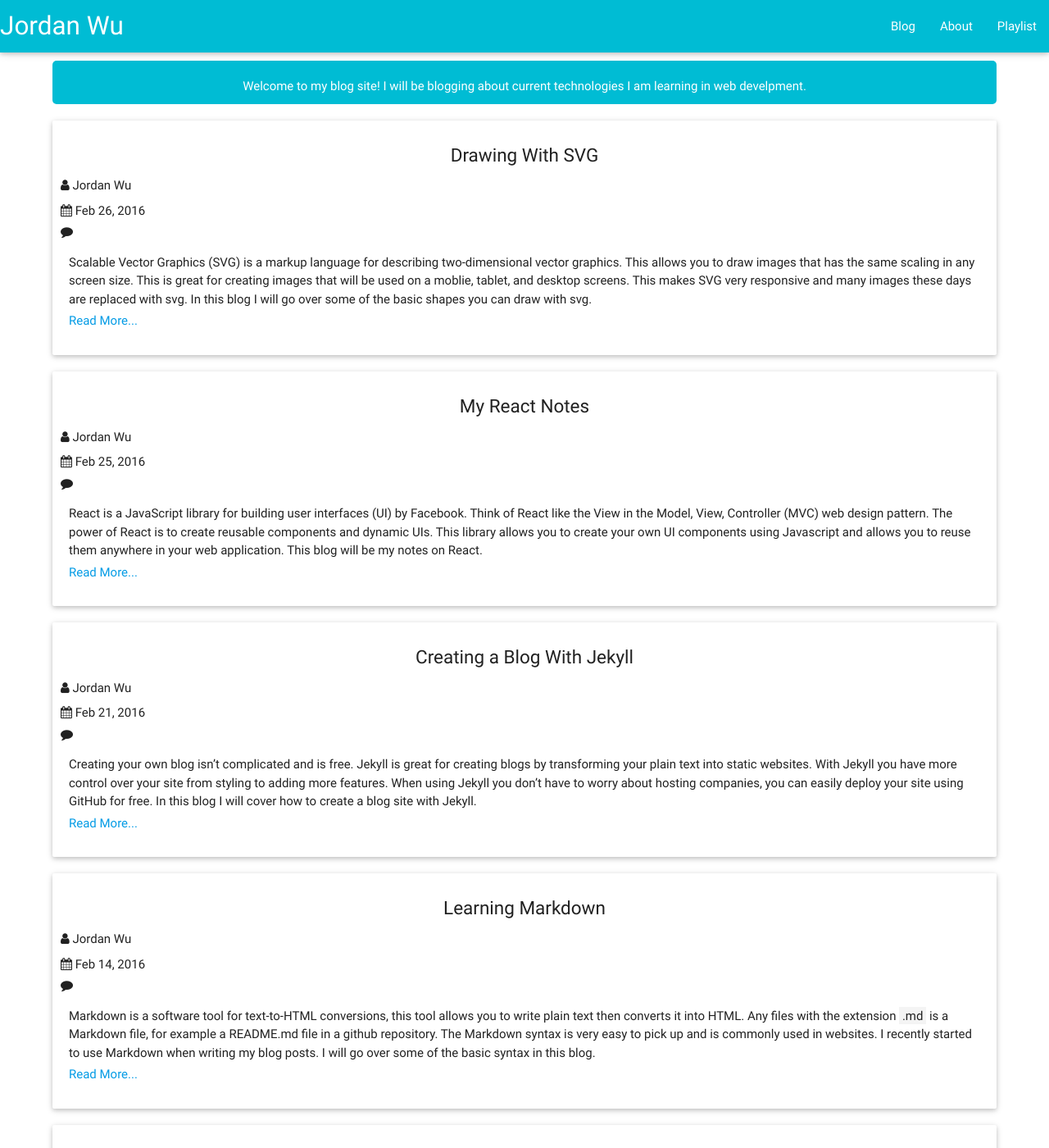
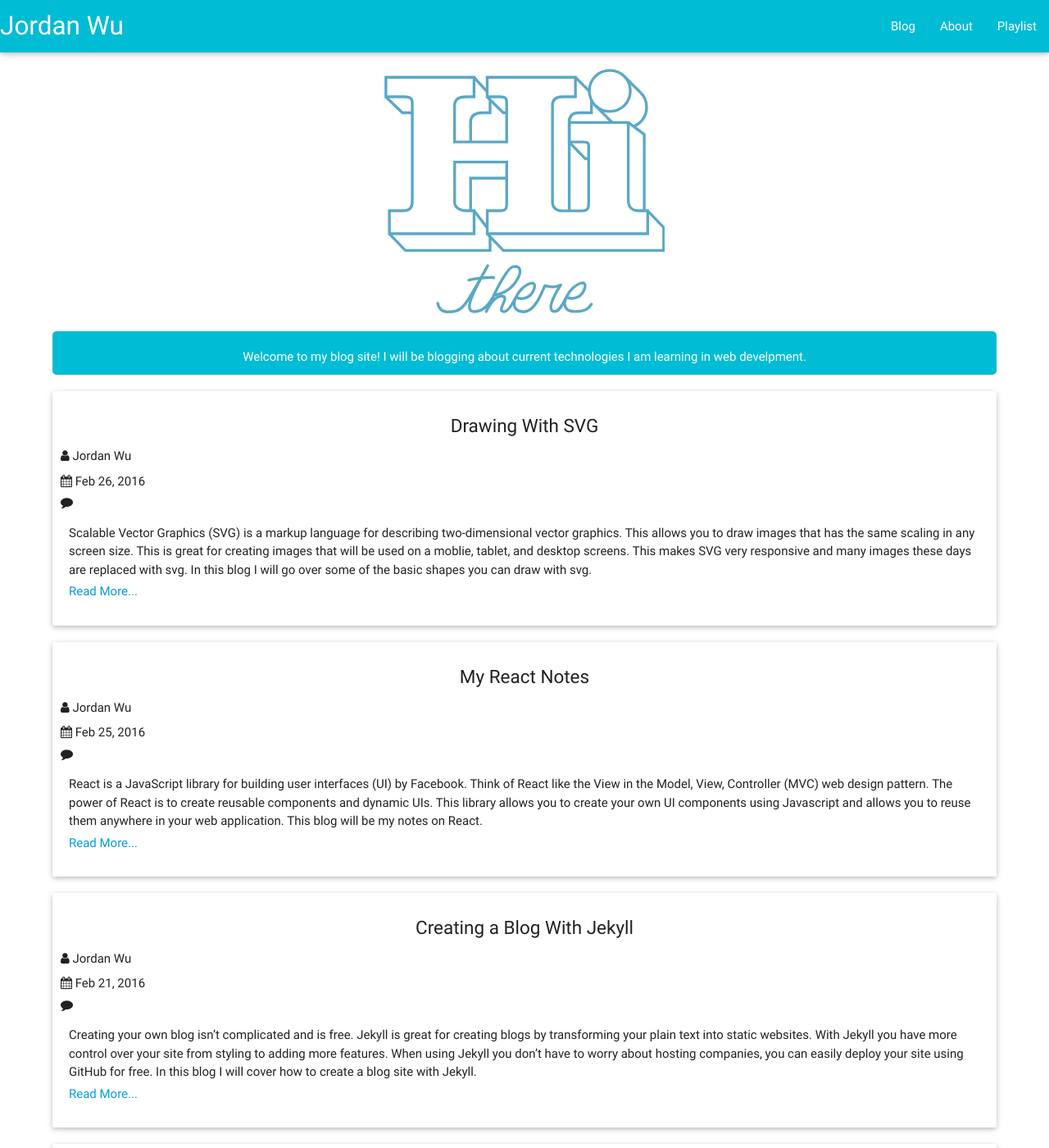
Before and after one commit to JordanSpencerWu/old-website, a Jekyll site: the page built from index.html, in a window 1280 px wide and 1400 px high. Shown: the whole window at 82% size. Built offline with Jekyll 4.4.1, drawn with Linux system fonts in a browser that asks for light colours; nearby versions of some CDN libraries; the list of posts is cut into pages by our own code; comment, search, counter and statistics services are not loaded.

Commit message:
add vivus.js animation to index

```diff
--- a/_includes/head.html
+++ b/_includes/head.html
@@ -18,4 +18,5 @@
   <link rel="alternate" type="application/rss+xml" title="{{ site.title }}" href="{{ "/feed.xml" | prepend: site.baseurl | prepend: site.url }}">
   <script src="//code.jquery.com/jquery-1.12.0.min.js"></script>
   <script src="{{ "/assets/js/materialize.min.js" | prepend: site.baseurl }}"></script>
+  <script src="{{ "/assets/js/vivus.min.js" | prepend: site.baseurl }}"></script>
 </head>
--- a/_sass/_styles.scss
+++ b/_sass/_styles.scss
@@ -202,3 +202,7 @@ pre > code { padding: 0; background-color: #fff; }
   right: 0;
   bottom: 0;
 }
+
+.bloc-head {
+  margin: 20px 0;
+}
--- a/index.html
+++ b/index.html
@@ -1,6 +1,39 @@
 ---
 layout: default
 ---
+<!-- Head: HI THERE -->
+<div class="bloc bloc-head">
+  <svg height="300" xmlns="http://www.w3.org/2000/svg" x="0px" y="0px" style="display:block; margin:0 auto;"
+      viewBox="0 0 404.7 354" enable-background="new 0 0 404.7 354" id="hi-there" onclick="hi.reset().play();">
+
+    <!-- HI -->
+    <path fill="none" data-duration="10" stroke="#5aa8c5" stroke-width="4" d="M324.6,61.2c16.6,0,29.5-12.9,29.5-29.5c0-16.6-12.9-29.5-29.5-29.5c-16.6,0-29.5,12.9-29.5,29.5C295.1,48.4,308,61.2,324.6,61.2z"/>
+    <path fill="none" data-duration="130" stroke="#5aa8c5" stroke-width="4" d="M366.2,204.2c-9.8,0-15-5.6-15-15.1V77.2h-85v28h19.5c9.8,0,8.5,2.1,8.5,11.6v72.4c0,9.5,0.5,15.1-9.3,15.1H277h-20.7c-8.5,0-14.2-4.1-14.2-12.9V52.4c0-8.5,5.7-12.3,14.2-12.3h18.8v-28h-127v28h18.1c8.5,0,9.9,2.1,9.9,8.9v56.1h-75V53.4c0-11.5,8.6-13.3,17-13.3h11v-28H2.2v28h26c8.5,0,12,2.1,12,7.9v142.2c0,8.5-3.6,13.9-12,13.9h-21v33h122v-33h-11c-8.5,0-17-4.1-17-12.2v-57.8h75v58.4c0,9.1-1.4,11.6-9.9,11.6h-18.1v33h122.9h5.9h102.2v-33H366.2z"/>
+
+    <path fill="none" data-async data-delay="20" stroke="#5aa8c5" stroke-width="4" d="M358.8,82.8c11.1-4.2,18.8-14.7,18.8-27.5c0-8.5-3.4-16-8.9-21.3"/>
+    <path fill="none" data-async stroke="#5aa8c5" stroke-width="4" d="M124.2,105.7V77c0-11.5,9.1-13.8,17.5-13.8h10.5V44.7"/>
+    <polyline fill="none" data-async stroke="#5aa8c5" stroke-width="4" points="147.9,40.2 171.2,63.2 175.7,63.2"/>
+    <line fill="none" data-async stroke="#5aa8c5" stroke-width="4" x1="295.1" y1="32.1" x2="275.2" y2="12.2"/>
+    <path fill="none" data-async stroke="#5aa8c5" stroke-width="4" d="M266.2,204.7V75.9c0-8.5,5.2-12.8,13.7-12.8h18.3V44.7"/>
+    <polyline fill="none" data-async stroke="#5aa8c5" stroke-width="4" points="265.9,105.2 289.2,129.2 293.7,129.2"/>
+    <polyline fill="none" data-async stroke="#5aa8c5" stroke-width="4" points="374.2,204.7 374.2,94.2 358.8,82.8 351.2,77.2"/>
+    <polyline fill="none" data-async stroke="#5aa8c5" stroke-width="4" points="148.2,237.2 171.2,261.2 294.6,261.2 300.5,261.2 402.2,261.2 402.2,228.2 379.2,204.2"/>
+    <polyline fill="none" data-async stroke="#5aa8c5" stroke-width="4" points="124.2,204.7 124.2,157.2 175.7,157.2"/>
+    <line fill="none" data-async stroke="#5aa8c5" stroke-width="4" x1="147.7" y1="228.2" x2="129.2" y2="204.2"/>
+    <polyline fill="none" data-async stroke="#5aa8c5" stroke-width="4" points="7.2,237.3 30.2,261.2 152.2,261.2 152.2,241.7"/>
+    <polyline fill="none" data-async stroke="#5aa8c5" stroke-width="4" points="1.9,40.2 26,63.2 39.7,63.2"/>
+    <line fill="none" data-async stroke="#5aa8c5" stroke-width="4" x1="129.2" y1="12.2" x2="148.2" y2="33.2"/>
+    <line fill="none" data-async stroke="#5aa8c5" stroke-width="4" x1="303.9" y1="53" x2="328.1" y2="77.2"/>
+
+    <line fill="none" stroke="#5aa8c5" stroke-width="4" x1="345.1" y1="10.5" x2="368.7" y2="34"/>
+
+    <!-- there -->
+    <path fill="none" data-delay="30" data-duration="60" stroke="#5aa8c5" stroke-width="4" stroke-linecap="round" stroke-linejoin="round" d="M76.8,337.3c0,0,1.9,12.2,13.1,12.2c22.1,0,23.8-1.8,59-66.4c-19.7,35.7-36.4,66.2-19.3,66.2c15.2,0,22.9-14.2,28.3-23.7c3.3-0.5,24-3.2,35-25.5c4-8.1,4.1-17.8-8.1-15.2c-5.6,1.2-13.1,14.8-15.7,19.2c-7.6,12.7-22.4,45.2-22.4,45.2s10.3-22.4,21.5-22.4c15.5,0-9.4,22.4,4.7,22.4c4.9,0,11.7-11.4,16.6-20.9c7.5,4.7,19.7,1.7,24.5-8.1c10.1-20.4-14.4-12.8-24.5,8.1c-5.5,11.3-2.2,21.1,11.2,21.1c16.4,0,26.1-28.3,30.5-37.5c9.9,2.5,14,2.5,22.7-1.1c-3.5,5.1-24,38.1-8.3,38.1c6.7,0,11.7-11.4,16.6-20.9c7.5,4.7,19.7,1.7,24.5-8.1c10.1-20.4-14.4-12.8-24.5,8.1c-5.5,11.3-2.2,21.1,11.2,21.1c16.4,0,20.6-4,24.7-10.5"/>
+
+    <path fill="none" stroke="#5aa8c5" stroke-width="4" stroke-linecap="round" stroke-linejoin="round" d="M157.3,300.8c3.8-2.3-29,0.8-35.6,3.2"/>
+  </svg>
+</div>
+
 <header class="blog-wrapper">
   <p class="blog-info">
     Welcome to my blog site! I will be blogging about current technologies I am learning
```
Also changed, not shown: other parts of index.html (+9 -0 lines), _posts/blog/2016/February/2016-02-26-drawing-with-svg.markdown (+4 -3 lines), assets/js/vivus.min.js (added).
